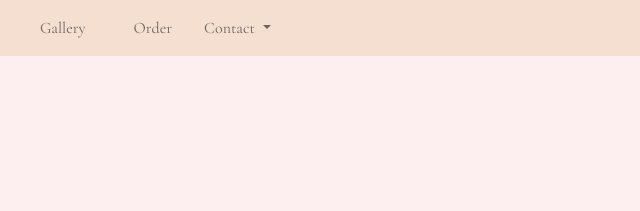
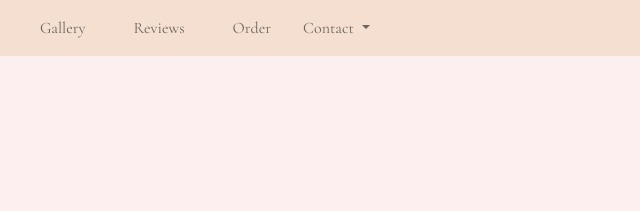
Before and after one commit to dylan-wilson-cs/chefcants, a plain HTML site: page about.html in a window 1280 px wide. Shown: the top 211 px of the page, 361-1001 px from the left. Drawn offline with nearby package versions, Linux system fonts and the light colour scheme; a script that the page names is missing.

Commit message:
Updated navbar with reviews

```diff
--- a/about.html
+++ b/about.html
@@ -49,6 +49,11 @@
 						<li class="nav-item">
 							<a class="nav-link mx-3" href="./gallery.html"
 								>Gallery</a
+							>
+						</li>
+						<li class="nav-item">
+							<a class="nav-link mx-3" href="./reviews.html"
+								>Reviews</a
 							>
 						</li>
 						<li class="nav-item">
```
Also changed, not shown: contact.html (+5 -0 lines), gallery.html (+5 -0 lines), index.html (+5 -0 lines), order.html (+5 -0 lines), reviews.html (+5 -0 lines).
